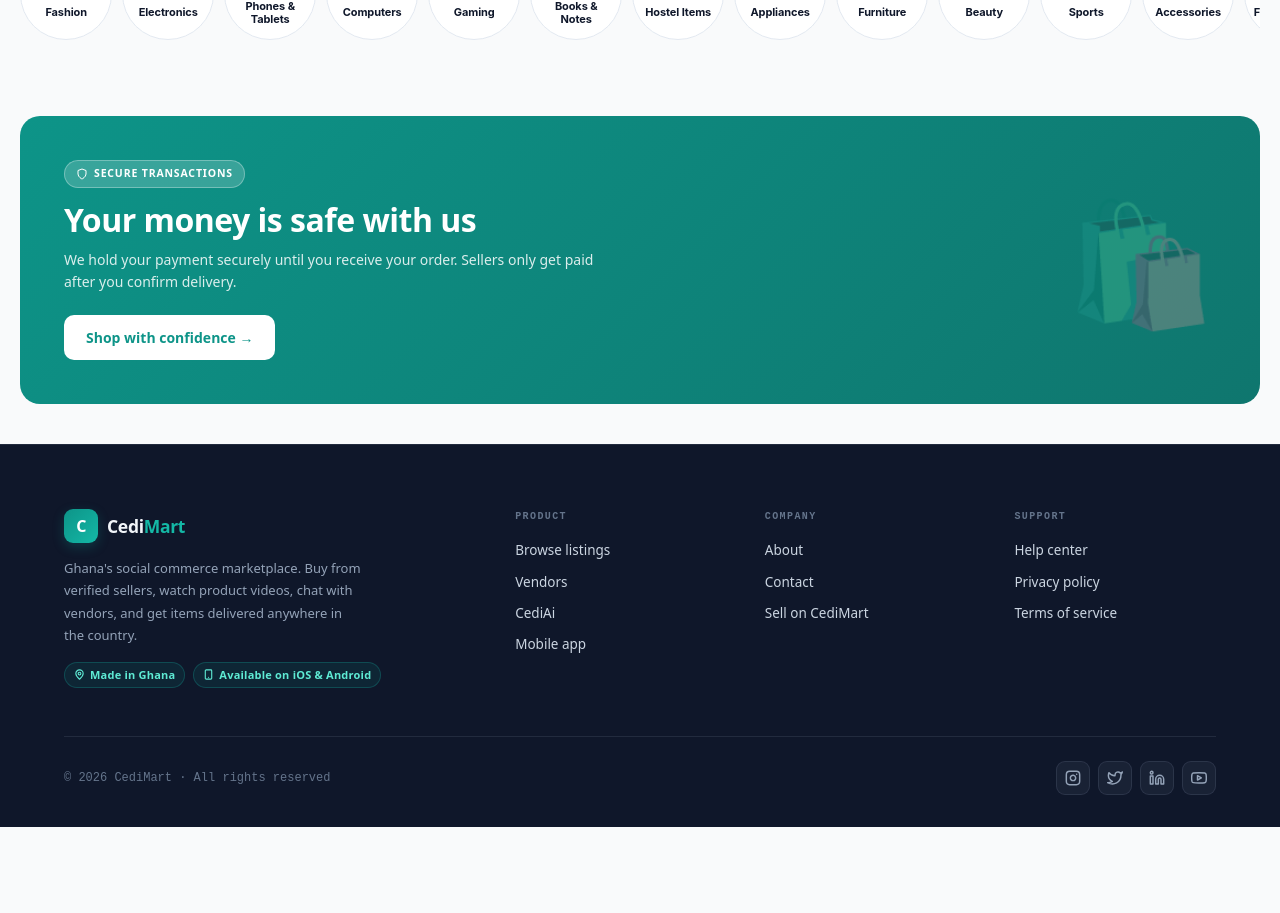
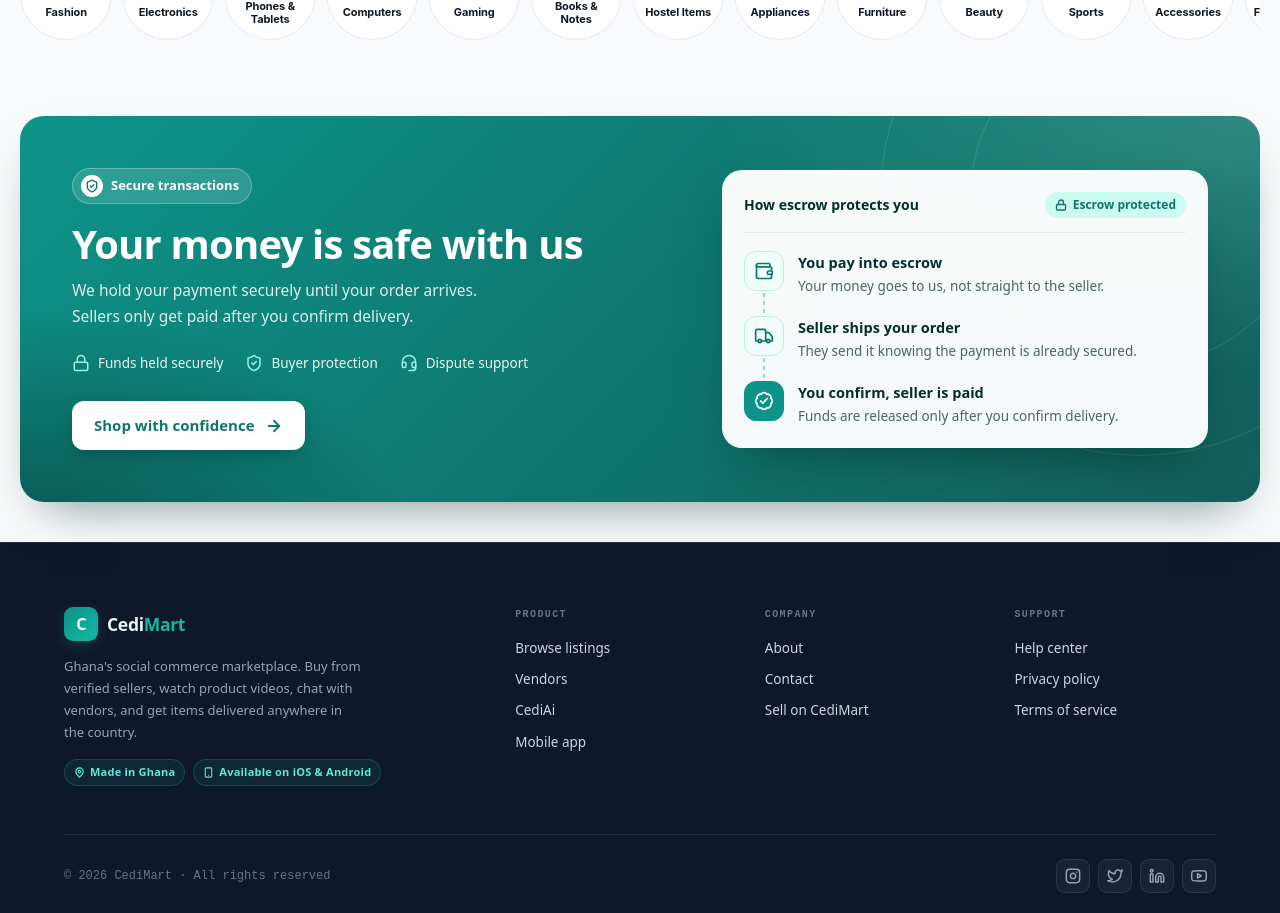
Before and after one commit to Prince-Affedzie/CediMart_Web, a Next.js app: page / in a window 1280 px wide. Shown: the part 855-1768 px from the top of the page. Before the commit the page ends 1682 px from the top, so only its background shows below. Built offline with nearby package versions, Linux system fonts and the light colour scheme; no server answers.

Commit message:
tweaked escrow banner

```diff
--- a/src/app/page.js
+++ b/src/app/page.js
@@ -83,7 +83,7 @@ export default function HomePage() {
           title="Popular"
           subtitle="Most viewed this week"
           tag="popular"
-          limit={10}
+          limit={6}
           seeAllHref="/tag/popular?sort=popular"
         />
 
@@ -107,7 +107,7 @@ export default function HomePage() {
           title="Just for you"
           subtitle="Curated for you"
           tag="student-favorite"
-          limit={10}
+          limit={6}
           seeAllHref="/tag/student-favorite"
         />
         <VisualSearchFab />
--- a/src/components/Home/EscrowBanner.jsx
+++ b/src/components/Home/EscrowBanner.jsx
@@ -2,76 +2,298 @@
 'use client';
 
 import Link from 'next/link';
+import {
+  ShieldCheck,
+  Lock,
+  Wallet,
+  Truck,
+  BadgeCheck,
+  ArrowRight,
+  Headset,
+} from 'lucide-react';
+
+// npm install lucide-react
+
+const STEPS = [
+  {
+    icon: Wallet,
+    title: 'You pay into escrow',
+    text: 'Your money goes to us, not straight to the seller.',
+  },
+  {
+    icon: Truck,
+    title: 'Seller ships your order',
+    text: 'They send it knowing the payment is already secured.',
+  },
+  {
+    icon: BadgeCheck,
+    title: 'You confirm, seller is paid',
+    text: 'Funds are released only after you confirm delivery.',
+  },
+];
+
+const TRUST = [
+  { icon: Lock, label: 'Funds held securely' },
+  { icon: ShieldCheck, label: 'Buyer protection' },
+  { icon: Headset, label: 'Dispute support' },
+];
 
 export default function EscrowBanner() {
   return (
-    <section
-      className="escrow-banner"
-      style={{
-        // Inline fallback — guarantees the banner looks right even if the
-        // stylesheet isn't loaded on this route.
-        margin: '40px 0',
-        background: 'linear-gradient(135deg, #0D9488 0%, #0F766E 100%)',
-        borderRadius: 20,
-        padding: 'clamp(28px, 4vw, 44px)',
-        display: 'flex',
-        alignItems: 'center',
-        justifyContent: 'space-between',
-        gap: 24,
-        color: '#fff',
-        overflow: 'hidden',
-        position: 'relative',
-      }}
-    >
-      <div className="escrow-banner-content" style={{ maxWidth: 560, position: 'relative', zIndex: 1 }}>
-        <span
-          className="escrow-banner-tag"
-          style={{
-            display: 'inline-flex',
-            alignItems: 'center',
-            gap: 6,
-            background: 'rgba(255,255,255,.18)',
-            border: '1px solid rgba(255,255,255,.3)',
-            fontSize: 10.5,
-            fontWeight: 700,
-            letterSpacing: '.08em',
-            textTransform: 'uppercase',
-            padding: '5px 11px',
-            borderRadius: 20,
-            marginBottom: 14,
-          }}
-        >
-          <svg width="12" height="12" viewBox="0 0 24 24" fill="none" stroke="currentColor" strokeWidth="2">
-            <path d="M12 22s8-4 8-10V5l-8-3-8 3v7c0 6 8 10 8 10z" />
-          </svg>
+    <section className="eb" aria-labelledby="eb-title">
+      <style>{`
+        .eb {
+          --eb-ink: #042F2E;
+          --eb-deep: #0F766E;
+          --eb-brand: #0D9488;
+          --eb-mint: #99F6E4;
+          position: relative;
+          overflow: hidden;
+          margin: 40px 0;
+          padding: clamp(28px, 4.5vw, 52px);
+          border-radius: 24px;
+          color: #fff;
+          display: grid;
+          grid-template-columns: minmax(0, 1.1fr) minmax(0, 0.9fr);
+          align-items: center;
+          gap: clamp(28px, 5vw, 56px);
+          background:
+            radial-gradient(900px 420px at 100% 0%, rgba(153,246,228,.22), transparent 60%),
+            radial-gradient(600px 360px at 0% 110%, rgba(4,47,46,.55), transparent 65%),
+            linear-gradient(135deg, var(--eb-brand) 0%, var(--eb-deep) 55%, #115E59 100%);
+          box-shadow: 0 24px 48px -24px rgba(4,47,46,.55);
+        }
+
+        /* Soft concentric rings behind the card */
+        .eb::before,
+        .eb::after {
+          content: '';
+          position: absolute;
+          border-radius: 50%;
+          border: 1px solid rgba(255,255,255,.12);
+          pointer-events: none;
+        }
+        .eb::before { width: 520px; height: 520px; right: -140px; top: -180px; }
+        .eb::after  { width: 340px; height: 340px; right: -50px;  top: -90px; }
+
+        .eb-content { position: relative; z-index: 1; max-width: 540px; }
+
+        .eb-tag {
+          display: inline-flex;
+          align-items: center;
+          gap: 8px;
+          padding: 6px 12px 6px 8px;
+          margin-bottom: 18px;
+          border-radius: 999px;
+          font-size: 13px;
+          font-weight: 600;
+          background: rgba(255,255,255,.14);
+          border: 1px solid rgba(255,255,255,.28);
+          backdrop-filter: blur(6px);
+        }
+        .eb-tag-icon {
+          display: grid;
+          place-items: center;
+          width: 22px;
+          height: 22px;
+          border-radius: 50%;
+          background: #fff;
+          color: var(--eb-deep);
+        }
+
+        .eb-title {
+          margin: 0 0 12px;
+          font-size: clamp(26px, 3.4vw, 40px);
+          font-weight: 800;
+          line-height: 1.1;
+          letter-spacing: -.02em;
+          color: #fff;
+        }
+        .eb-text {
+          margin: 0 0 24px;
+          max-width: 46ch;
+          font-size: 15.5px;
+          line-height: 1.65;
+          color: rgba(255,255,255,.86);
+        }
+
+        .eb-trust {
+          list-style: none;
+          margin: 0 0 28px;
+          padding: 0;
+          display: flex;
+          flex-wrap: wrap;
+          gap: 10px 22px;
+        }
+        .eb-trust li {
+          display: inline-flex;
+          align-items: center;
+          gap: 8px;
+          font-size: 13.5px;
+          font-weight: 500;
+          color: rgba(255,255,255,.92);
+        }
+        .eb-trust svg { color: var(--eb-mint); flex-shrink: 0; }
+
+        .eb-btn {
+          display: inline-flex;
+          align-items: center;
+          gap: 10px;
+          padding: 13px 22px;
+          border-radius: 12px;
+          background: #fff;
+          color: var(--eb-deep);
+          font-size: 15px;
+          font-weight: 700;
+          text-decoration: none;
+          box-shadow: 0 8px 20px -8px rgba(4,47,46,.6);
+          transition: transform .18s ease, box-shadow .18s ease;
+        }
+        .eb-btn svg { transition: transform .18s ease; }
+        .eb-btn:hover { transform: translateY(-1px); box-shadow: 0 12px 24px -8px rgba(4,47,46,.65); }
+        .eb-btn:hover svg { transform: translateX(3px); }
+        .eb-btn:focus-visible { outline: 3px solid var(--eb-mint); outline-offset: 3px; }
+
+        /* The flow card — the one memorable element */
+        .eb-flow {
+          position: relative;
+          z-index: 1;
+          padding: 22px;
+          border-radius: 20px;
+          background: rgba(255,255,255,.96);
+          color: var(--eb-ink);
+          box-shadow: 0 24px 48px -20px rgba(4,47,46,.6);
+        }
+        .eb-flow-head {
+          display: flex;
+          align-items: center;
+          justify-content: space-between;
+          gap: 12px;
+          margin-bottom: 18px;
+          padding-bottom: 14px;
+          border-bottom: 1px solid #E2EFEE;
+          font-size: 14px;
+          font-weight: 700;
+        }
+        .eb-flow-badge {
+          display: inline-flex;
+          align-items: center;
+          gap: 6px;
+          padding: 4px 10px;
+          border-radius: 999px;
+          font-size: 12px;
+          font-weight: 600;
+          color: #0F766E;
+          background: #CCFBF1;
+        }
+
+        .eb-steps { list-style: none; margin: 0; padding: 0; }
+        .eb-step {
+          position: relative;
+          display: flex;
+          gap: 14px;
+          padding-bottom: 20px;
+        }
+        .eb-step:last-child { padding-bottom: 0; }
+        /* connecting line between step icons */
+        .eb-step:not(:last-child)::before {
+          content: '';
+          position: absolute;
+          left: 19px;
+          top: 42px;
+          bottom: 2px;
+          width: 2px;
+          background: repeating-linear-gradient(
+            to bottom, #99D5CE 0 4px, transparent 4px 8px
+          );
+        }
+        .eb-step-icon {
+          flex-shrink: 0;
+          display: grid;
+          place-items: center;
+          width: 40px;
+          height: 40px;
+          border-radius: 12px;
+          background: #F0FDFA;
+          border: 1px solid #BFEDE6;
+          color: var(--eb-deep);
+        }
+        .eb-step:last-child .eb-step-icon {
+          background: var(--eb-brand);
+          border-color: var(--eb-brand);
+          color: #fff;
+        }
+        .eb-step-title { margin: 1px 0 2px; font-size: 14.5px; font-weight: 700; }
+        .eb-step-text { margin: 0; font-size: 13.5px; line-height: 1.5; color: #4B6563; }
+
+        @media (max-width: 860px) {
+          .eb { grid-template-columns: 1fr; }
+          .eb-content { max-width: none; }
+        }
+        @media (max-width: 480px) {
+          .eb { border-radius: 18px; }
+          .eb-flow { padding: 18px; }
+          .eb-btn { width: 100%; justify-content: center; }
+        }
+        @media (prefers-reduced-motion: reduce) {
+          .eb-btn, .eb-btn svg { transition: none; }
+          .eb-btn:hover, .eb-btn:hover svg { transform: none; }
+        }
+      `}</style>
+
+      <div className="eb-content">
+        <span className="eb-tag">
+          <span className="eb-tag-icon" aria-hidden="true">
+            <ShieldCheck size={14} strokeWidth={2.4} />
+          </span>
           Secure transactions
         </span>
-        <h2 style={{ fontSize: 'clamp(22px, 3vw, 32px)', fontWeight: 800, lineHeight: 1.15, letterSpacing: '-.5px', marginBottom: 10, color: '#fff' }}>
+
+        <h2 id="eb-title" className="eb-title">
           Your money is safe with us
         </h2>
-        <p style={{ fontSize: 14, color: 'rgba(255,255,255,.85)', lineHeight: 1.6, marginBottom: 22 }}>
-          We hold your payment securely until you receive your order. Sellers only get paid after
-          you confirm delivery.
+        <p className="eb-text">
+          We hold your payment securely until your order arrives. Sellers only
+          get paid after you confirm delivery.
         </p>
-        <Link
-          href="/listings"
-          className="escrow-banner-btn"
-          style={{
-            display: 'inline-block',
-            background: '#fff',
-            color: '#0D9488',
-            fontSize: 14,
-            fontWeight: 800,
-            padding: '12px 22px',
-            borderRadius: 10,
-            textDecoration: 'none',
-          }}
-        >
-          Shop with confidence →
+
+        <ul className="eb-trust">
+          {TRUST.map(({ icon: Icon, label }) => (
+            <li key={label}>
+              <Icon size={18} strokeWidth={2} aria-hidden="true" />
+              {label}
+            </li>
+          ))}
+        </ul>
+
+        <Link href="/listings" className="eb-btn">
+          Shop with confidence
+          <ArrowRight size={18} strokeWidth={2.4} aria-hidden="true" />
         </Link>
       </div>
-      <div className="escrow-banner-art" aria-hidden="true" style={{ fontSize: 'clamp(60px, 10vw, 120px)', opacity: .25, flexShrink: 0 }}>
-        🛍️
+
+      <div className="eb-flow">
+        <div className="eb-flow-head">
+          How escrow protects you
+          <span className="eb-flow-badge">
+            <Lock size={12} strokeWidth={2.6} aria-hidden="true" />
+            Escrow protected
+          </span>
+        </div>
+
+        <ol className="eb-steps">
+          {STEPS.map(({ icon: Icon, title, text }) => (
+            <li className="eb-step" key={title}>
+              <span className="eb-step-icon" aria-hidden="true">
+                <Icon size={20} strokeWidth={2} />
+              </span>
+              <div>
+                <h3 className="eb-step-title">{title}</h3>
+                <p className="eb-step-text">{text}</p>
+              </div>
+            </li>
+          ))}
+        </ol>
       </div>
     </section>
   );
```
